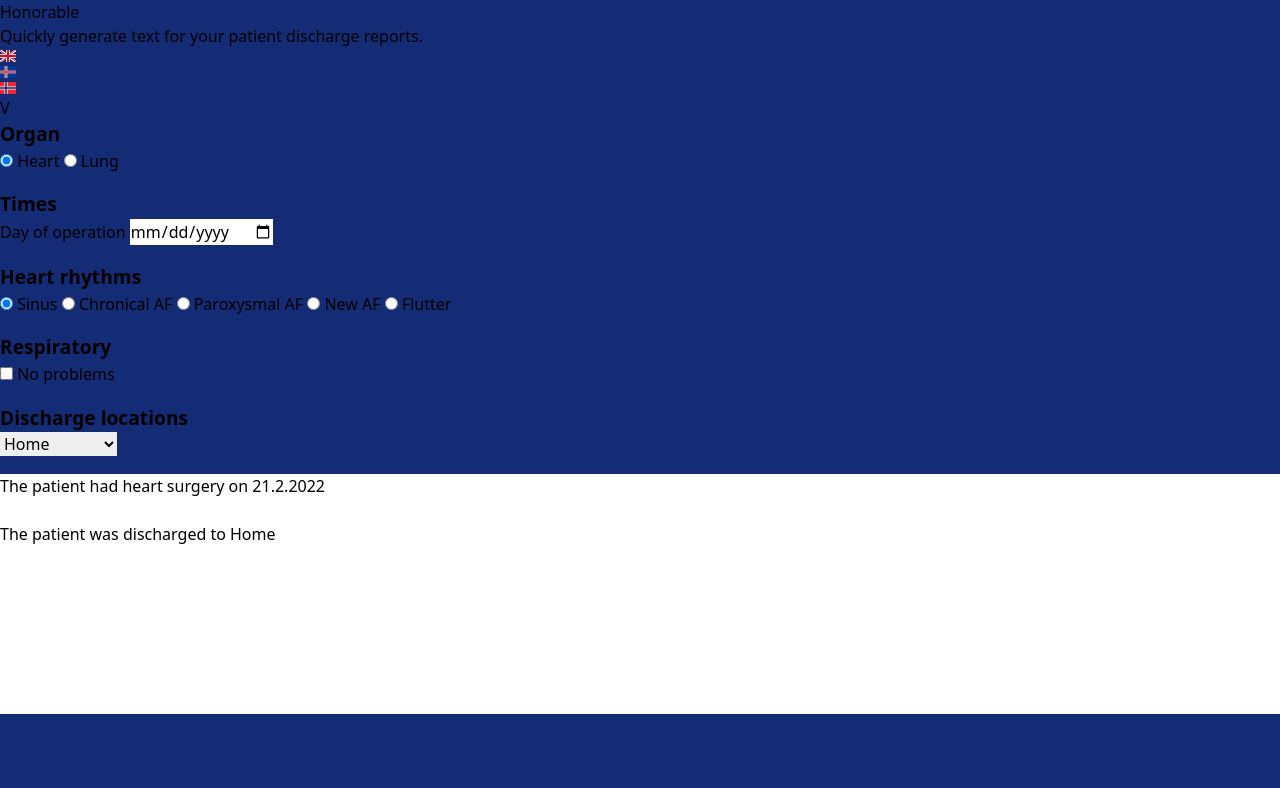
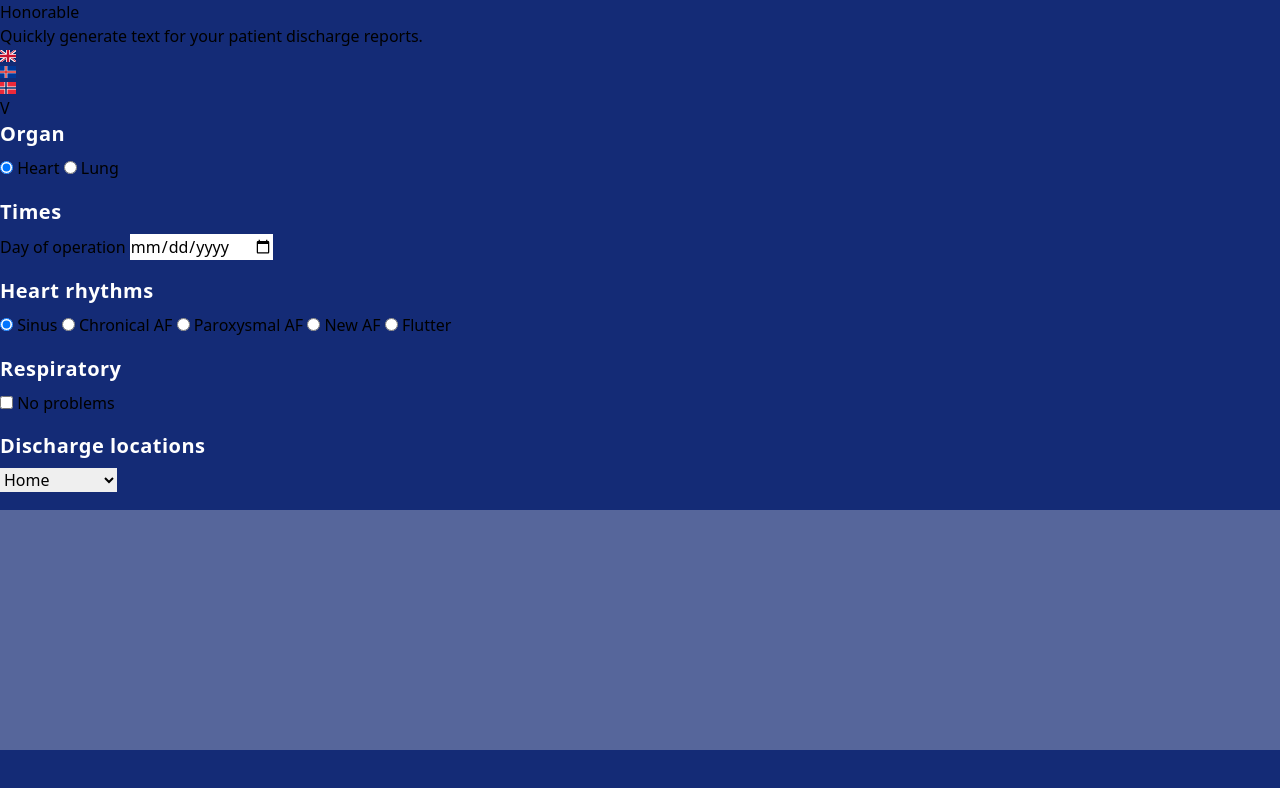
Before and after one commit to lalli-oni/surgical-discharge-tool, a Svelte app: page / in a window 1280 px wide. Shown: the top 788 px of the page. Built offline with nearby package versions, Linux system fonts and the light colour scheme.

Commit message:
Update Form component Bug fix: remove default date value Bug fix: only dispatch selection change with date Move h2 styling to <style> section Update discharge location styling

```diff
--- a/src/Form.svelte
+++ b/src/Form.svelte
@@ -18,9 +18,9 @@
 
   const selection = {
     organ: "heart",
-    operationDate: new Date(),
+    operationDate: null,
     rhythms: {
-      sinus: true,
+      sinus: false,
       chronicalAF: false,
       paroxysmalAF: false,
       newAF: false,
@@ -37,7 +37,7 @@
     dischargeLocation: labels.dischargeLocations[0]
   };
 
-  $: dispatch("selection-changed", selection);
+  $: if (selection.operationDate) dispatch("selection-changed", selection);
 
   $: if (rhythmSelected) Object.keys(selection.rhythms)
                                .filter(k => k !== "treatments")
@@ -46,15 +46,17 @@
 
 <form class="flex flex-col gap-4">
   <section>
-    <h2 class="text-white">{labels.organ}</h2>
-    <SingleChoice
-      groupName="organ-selection"
-      choices={[{ id: "heart", label: labels.heart }, { id: "lungs", label: labels.lungs }]}
-      bind:selected={selection.organ}
-    />
+    <h2>{labels.organ}</h2>
+    <div class="flex flex-row justify-around">
+      <SingleChoice
+        groupName="organ-selection"
+        choices={[{ id: "heart", label: labels.heart }, { id: "lungs", label: labels.lungs }]}
+        bind:selected={selection.organ}
+      />
+    </div>
   </section>
   <section>
-    <h2 class="text-white select-none">{labels.times.label}</h2>
+    <h2>{labels.times.label}</h2>
     <DatePicker
       on:date-selected={dateChanged}
       label={labels.times.dayOfOperation}
@@ -62,7 +64,7 @@
     />
   </section>
   <section>
-    <h2 class="text-white select-none">{labels.rhythms.label}</h2>
+    <h2>{labels.rhythms.label}</h2>
     <div class="flex flex-col">
       <SingleChoice
         groupName="rhythm-selection"
@@ -73,7 +75,7 @@
   </section>
   {#if selection.rhythms.newAF || selection.rhythms.flutter}
     <section>
-      <h2 class="text-white select-none">{labels.rhythms.treatments.label}</h2>
+      <h2>{labels.rhythms.treatments.label}</h2>
       <Checkbox
         label={labels.rhythms.treatments.metoprolol}
         bind:checked={selection.rhythms.treatments.metoprolol}
@@ -89,20 +91,26 @@
     </section>
   {/if}
   <section>
-    <h2 class="text-white select-none">{labels.respitory.label}</h2>
+    <h2>{labels.respitory.label}</h2>
     <Checkbox label="No problems" bind:checked={selection.respitory.lulz} />
   </section>
   <section>
-    <h2 class="text-white">{labels.dischargeLocations.label}</h2>
+    <h2>{labels.dischargeLocations.label}</h2>
     <select
       name="discharge-location"
       id="discharge-location-selection"
-      class="bg-transparent text-white"
+      class="bg-transparent text-white hover:shadow-md hover:shadow-blue-400"
       bind:value={selection.dischargeLocation}
     >
     {#each labels.dischargeLocations.items as location}
-      <option value={location} class="text-black">{location.label}</option>
+      <option value={location} class="text-white bg-blue-600">{location.label}</option>
     {/each}
     </select>
   </section>
 </form>
+
+<style>
+  section > h2 {
+    @apply mb-2 text-white select-none text-xl font-bold tracking-wide;
+  }
+</style>
```
